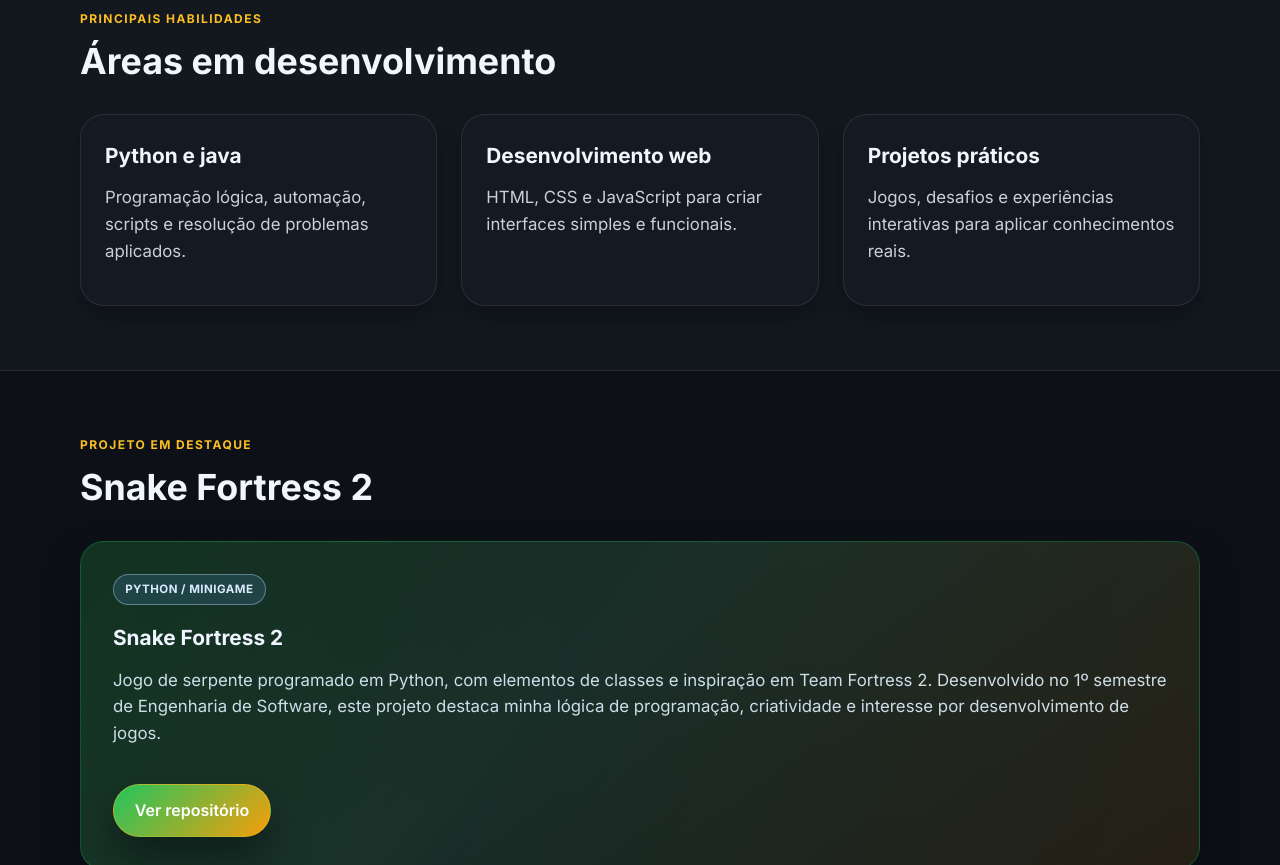
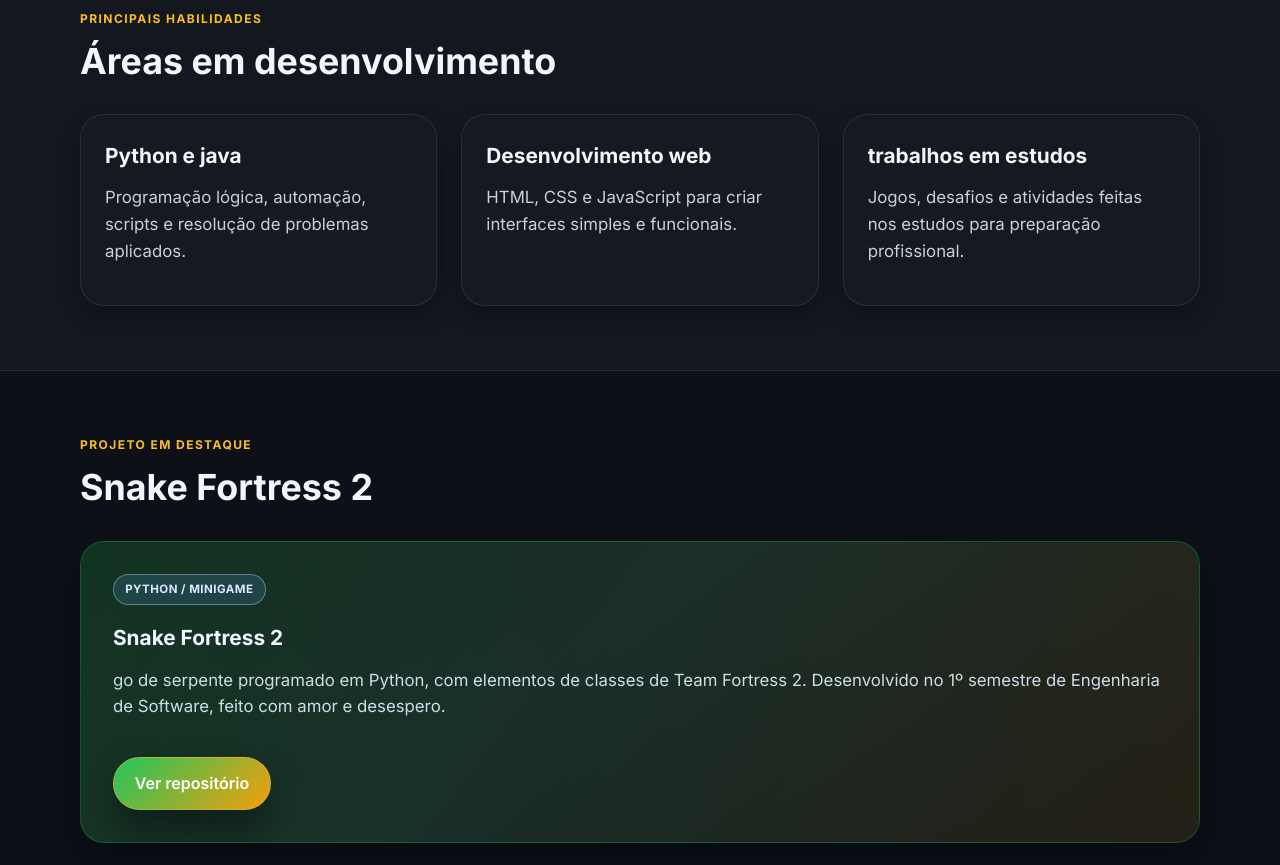
Before and after one commit to Kobermann151/Portfolio151, a plain HTML site: page Portfolio.html in a window 1280 px wide. Shown: the part 900-1765 px from the top of the page. Drawn offline with Linux system fonts and the light colour scheme.

Commit message:
another final version

```diff
--- a/Portfolio.html
+++ b/Portfolio.html
@@ -83,8 +83,8 @@
               <p>HTML, CSS e JavaScript para criar interfaces simples e funcionais.</p>
             </article>
             <article class="skill-card">
-              <h3>Projetos práticos</h3>
-              <p>Jogos, desafios e experiências interativas para aplicar conhecimentos reais.</p>
+              <h3>trabalhos em estudos</h3>
+              <p>Jogos, desafios e atividades feitas nos estudos para preparação profissional.</p>
             </article>
           </div>
         </div>
@@ -99,10 +99,8 @@
               <span class="project-tag">Python / Minigame</span>
               <h3>Snake Fortress 2</h3>
               <p>
-                Jogo de serpente programado em Python, com elementos de classes e inspiração
-                em Team Fortress 2. Desenvolvido no 1º semestre de Engenharia de Software,
-                este projeto destaca minha lógica de programação, criatividade e interesse por
-                desenvolvimento de jogos.
+                go de serpente programado em Python, com elementos de classes de Team Fortress 2. Desenvolvido no 1º semestre de Engenharia de Software,
+                feito com amor e desespero.
               </p>
               <a
                 class="button primary project-button"
```
Also changed, not shown: index.html (+2 -2 lines).
